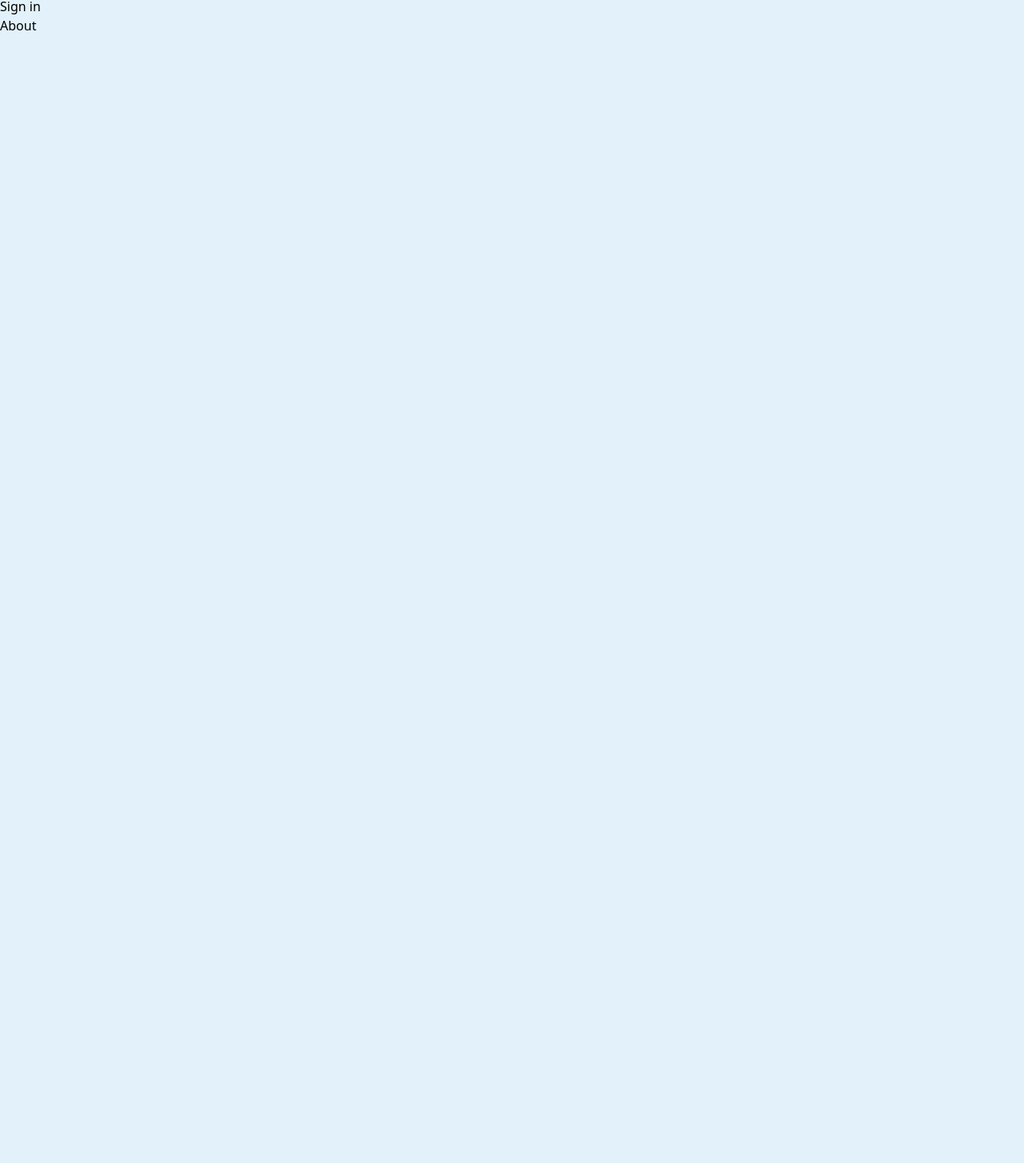
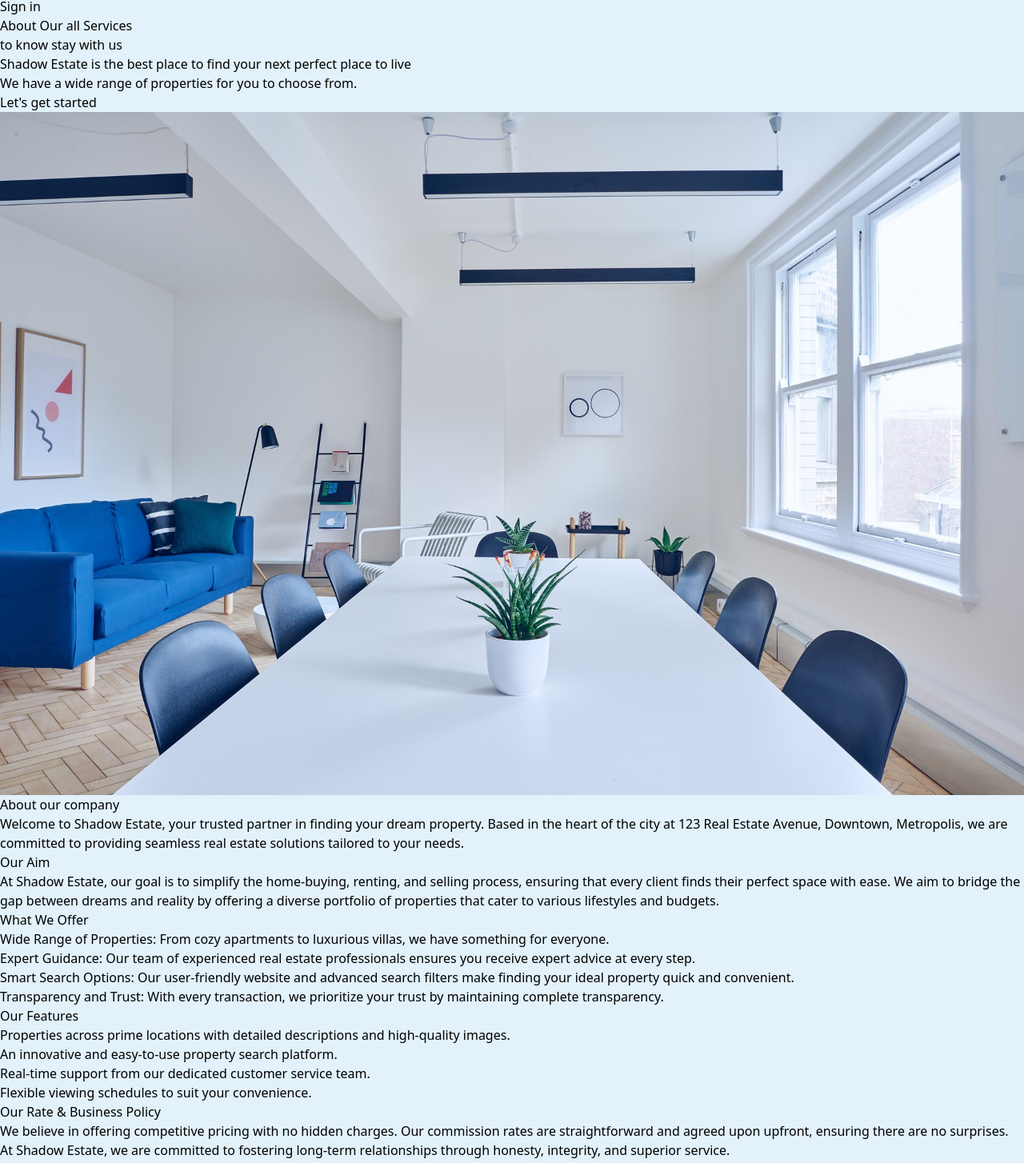
Before and after one commit to NazmulHasan68/Real-estate, a React (Vite) app in the folder Client/: page /about in a window 1280 px wide. Shown: the part 189-1643 px from the top of the page at 80% size. Before the commit the page ends 800 px from the top, so only its background shows below. Built offline with nearby package versions, Linux system fonts and the light colour scheme; no server answers.

Commit message:
complete footer section

```diff
--- a/Client/src/pages/About.jsx
+++ b/Client/src/pages/About.jsx
@@ -1,9 +1,98 @@
+import { Link } from "react-router-dom"
+import about from '../assets/about2.jpg'
 
 function About() {
   return (
-    <div>
-      About
-    </div>
+    <main>
+       <section className="max-w-6xl mx-auto py-24 sm:py-32 px-4 sm:px-0">
+        {/* Top Section */}
+        <h1 className="text-slate-700 font-bold text-3xl lg:text-5xl">
+          About Our all <span className="text-slate-500">Services</span>
+          <br />
+          to know stay with us
+        </h1>
+        <div className="text-gray-500 text-xs sm:text-sm py-5">
+          Shadow Estate is the best place to find your next perfect place to live
+          <br />
+          We have a wide range of properties for you to choose from.
+        </div>
+        <Link
+          className="text-xs sm:text-sm text-sky-800 font-bold hover:underline"
+          to={"/search"}
+        >
+          Let&apos;s get started
+        </Link>
+      </section>
+      <section className="sm:h-[350px] h-[180px] w-full">
+          <img src={about} className="w-full h-full object-cover"/>
+      </section>
+      <section className="max-w-6xl mx-auto py-10 px-4 sm:px-0">
+        <h1 className="text-gray-800 font-bold text-3xl text-center">About our company</h1>
+        <p className="text-slate-700 text-sm w-[80%] sm:w-[50%] py-2 mx-auto">Welcome to Shadow Estate, your trusted partner in finding your dream property. Based in the heart of the city at 123 Real Estate Avenue, Downtown, Metropolis, we are committed to providing seamless real estate solutions tailored to your needs.</p>
+        <section className="mt-12 space-y-8 w-[80%] sm:w-[60%] py-2 mx-auto">
+        {/* Our Aim */}
+        <div>
+          <h2 className="text-2xl font-semibold text-gray-800">
+            Our Aim
+          </h2>
+          <p className="mt-4 text-gray-600">
+            At <span className="font-bold">Shadow Estate</span>, our goal is to simplify the home-buying, renting, and selling process, ensuring that every client finds their perfect space with ease. We aim to bridge the gap between dreams and reality by offering a diverse portfolio of properties that cater to various lifestyles and budgets.
+          </p>
+        </div>
+
+        {/* What We Offer */}
+        <div>
+          <h2 className="text-2xl font-semibold text-gray-800">
+            What We Offer
+          </h2>
+          <ul className="list-disc list-inside mt-4 space-y-2 text-gray-600">
+            <li>
+              <span className="font-bold">Wide Range of Properties:</span> From cozy apartments to luxurious villas, we have something for everyone.
+            </li>
+            <li>
+              <span className="font-bold">Expert Guidance:</span> Our team of experienced real estate professionals ensures you receive expert advice at every step.
+            </li>
+            <li>
+              <span className="font-bold">Smart Search Options:</span> Our user-friendly website and advanced search filters make finding your ideal property quick and convenient.
+            </li>
+            <li>
+              <span className="font-bold">Transparency and Trust:</span> With every transaction, we prioritize your trust by maintaining complete transparency.
+            </li>
+          </ul>
+        </div>
+
+        {/* Our Features */}
+        <div>
+          <h2 className="text-2xl font-semibold text-gray-800">
+            Our Features
+          </h2>
+          <ul className="list-disc list-inside mt-4 space-y-2 text-gray-600">
+            <li>Properties across <span className="font-bold">prime locations</span> with detailed descriptions and high-quality images.</li>
+            <li>An innovative and easy-to-use property search platform.</li>
+            <li>Real-time support from our dedicated customer service team.</li>
+            <li>Flexible viewing schedules to suit your convenience.</li>
+          </ul>
+        </div>
+
+        {/* Our Rate & Business Policy */}
+        <div>
+          <h2 className="text-2xl font-semibold text-gray-800">
+            Our Rate & Business Policy
+          </h2>
+          <p className="mt-4 text-gray-600">
+            We believe in offering <span className="font-bold">competitive pricing</span> with no hidden charges. Our commission rates are straightforward and agreed upon upfront, ensuring there are no surprises. At <span className="font-bold">Shadow Estate</span>, we are committed to fostering long-term relationships through honesty, integrity, and superior service.
+          </p>
+        </div>
+
+        {/* Closing Note */}
+        <div className="text-center mt-12">
+          <p className="text-lg text-gray-700">
+            Thank you for choosing <span className="font-bold">Shadow Estate</span>. Your perfect property journey begins here!
+          </p>
+        </div>
+      </section>
+      </section>
+    </main>
   )
 }
 
```
Also changed, not shown: Client/src/assets/about2.jpg (added).
